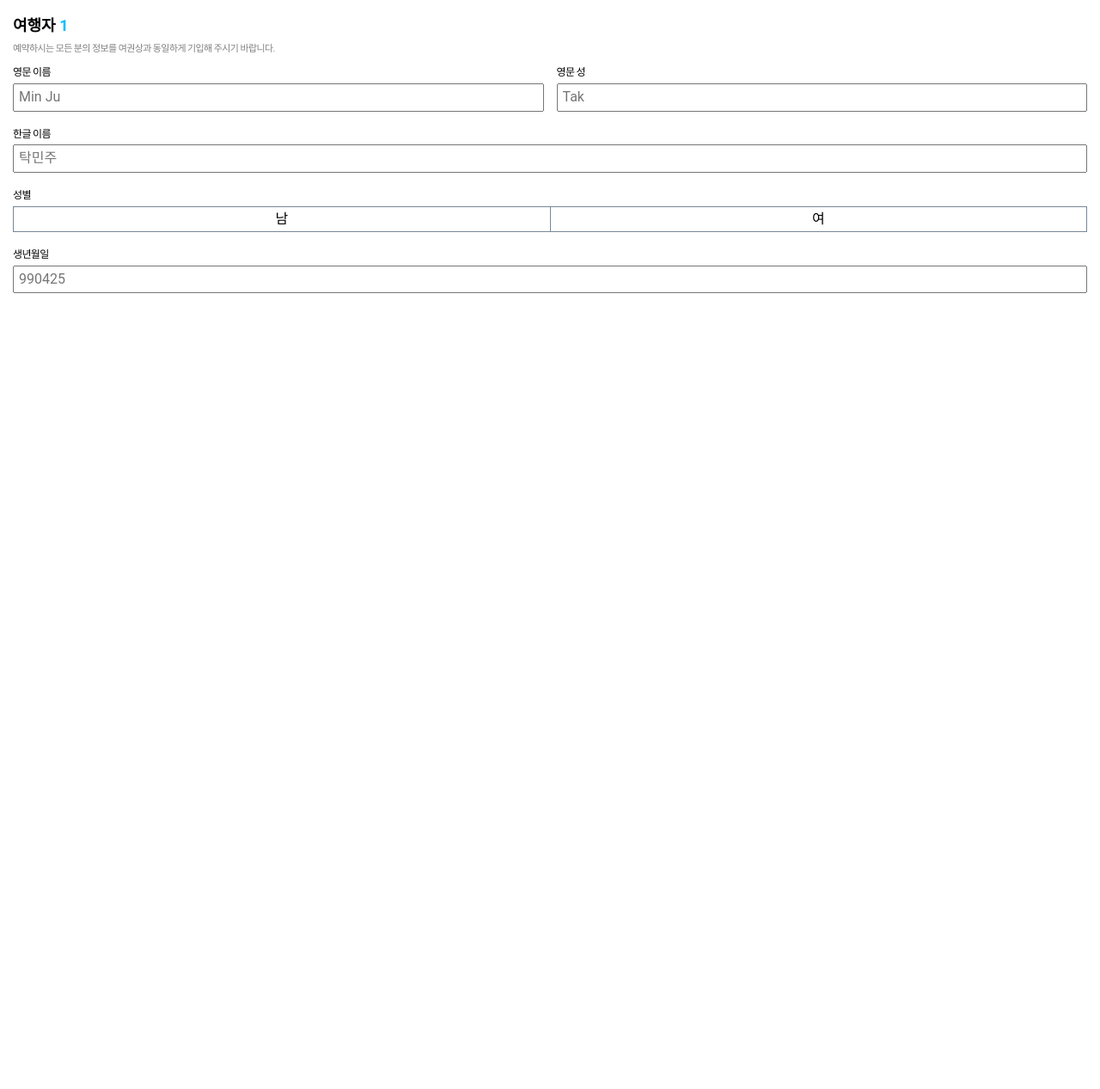
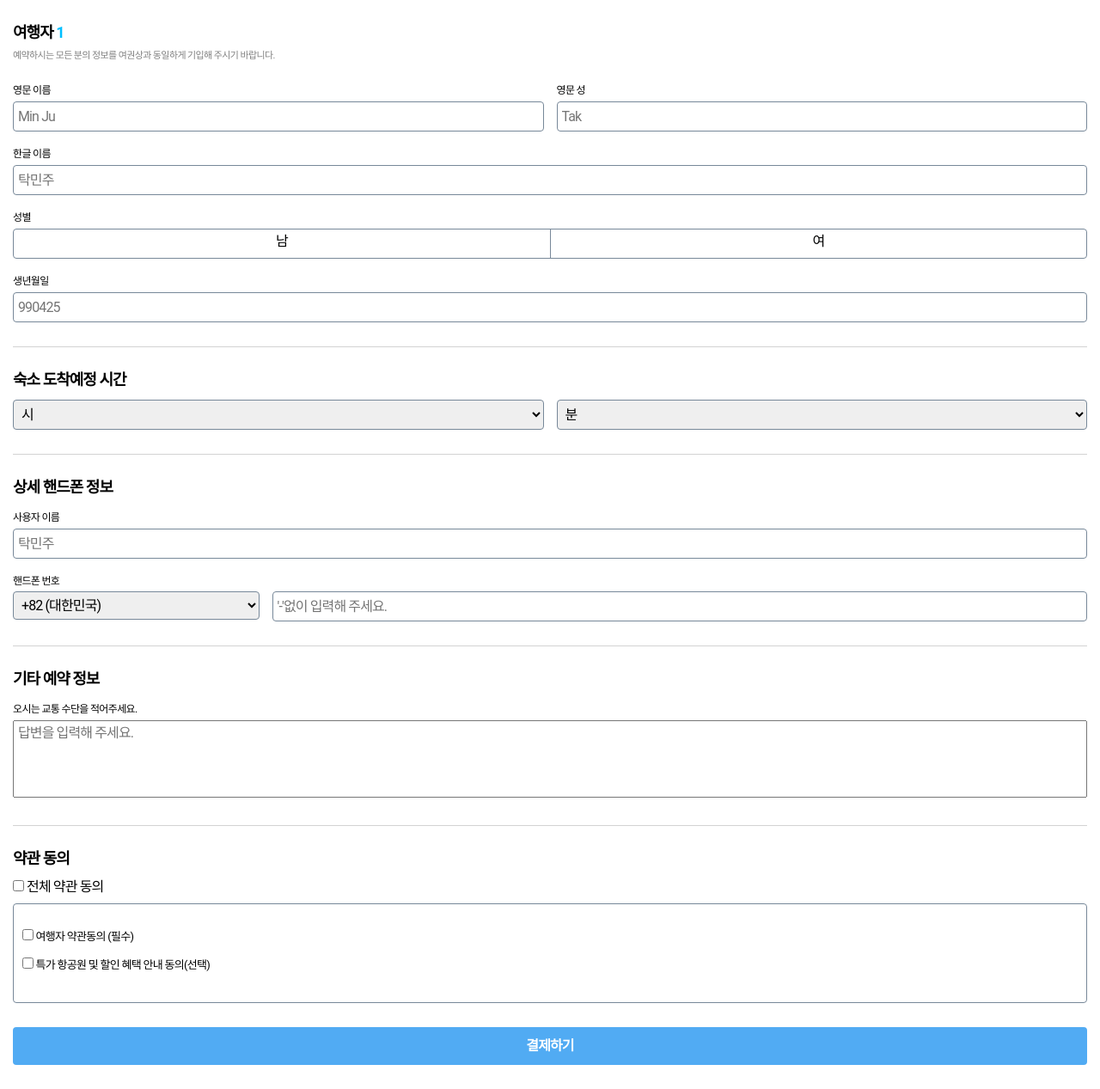
Before and after one commit to min-99/task-min-99, a React (Create React App) app: page / in a window 1280 px wide. Shown: the whole page at 86% size. Before the commit the page ends 800 px from the top, so only its background shows below. Built offline with nearby package versions, Linux system fonts and the light colour scheme.

Commit message:
디자인 사항 개발

```diff
--- /dev/null
+++ b/src/components/Button.tsx
@@ -0,0 +1,28 @@
+import React from "react";
+import styled from 'styled-components';
+
+interface Button {
+    title: string,
+    name: string,
+}
+
+const SButton = styled.button`
+    width: 100%;
+    background-color: #51ABF3;
+    border: none;
+    height: 44px;
+    border-radius: 4px;
+    color: white;
+    font-weight: 700;
+`;
+
+
+function Button ({title, name}: Button) {
+    return (
+        <>
+        <SButton type="button" name={name}>{title}</SButton>
+        </>
+    );
+}
+
+export default Button;
--- a/src/components/Select.tsx
+++ b/src/components/Select.tsx
@@ -23,6 +23,10 @@ const SSelect = styled.div`
         border: 1px solid lightslategrey;
         display: inline-flex;
         width: 100%;
+
+        border: 0.2px solid lightslategrey;
+        border-radius: 4px;
+        height: 35px;
 
         & div {
             padding: 5px;
--- /dev/null
+++ b/src/components/TextArea.tsx
@@ -0,0 +1,44 @@
+import React from "react";
+import styled from 'styled-components';
+
+interface TextArea {
+    placeholder: string,
+    value: string
+}
+
+const STextArea = styled.div`
+    width: 100%;
+
+    & + & {
+        margin-left: 15px;
+    }
+
+    & .TextAreaTitle {
+        font-size: 12px;
+        font-weight: normal;
+        letter-spacing: -0.055em;
+        padding: 5px 0px;
+    }
+
+    & textarea {
+        padding: 5px;
+        width: 100%;
+        height: 90px;
+        resize: none;
+    }
+
+
+`;
+
+function TextArea ({ placeholder, value}: TextArea) {
+    return (
+        <STextArea>
+            <div className="TextAreaTitle">오시는 교통 수단을 적어주세요.</div>
+            <textarea placeholder={placeholder}>{value}</textarea>
+        </STextArea>
+    );
+}
+
+
+
+export default TextArea;
--- a/src/form/ArrivalTimeInputForm.tsx
+++ b/src/form/ArrivalTimeInputForm.tsx
@@ -1,31 +1,6 @@
 import React from "react";
-import styled from 'styled-components';
 
-import {STitle, SFormContent} from '../style/common';
-
-const SArrivalTimeInputForm = styled.div`
-    padding : 20px 15px;
-
-    & .row {
-        display: inline-flex;
-        position: relative;
-        width: 100%;
-
-        & select {
-            padding: 5px;
-            width: 100%;
-        }
-
-        & select + select {
-            margin-left: 15px;
-        }
-    }
-
-    & .row + .row {
-        margin-top : 15px;
-    }
-`;
-
+import {STitle, SFormContent, SForm, SRow} from '../style/common';
 
 function ArrivalTimeInputForm() {
 
@@ -47,11 +22,11 @@ function ArrivalTimeInputForm() {
     }
 
     return (
-        <SArrivalTimeInputForm>
+        <SForm>
             <STitle>숙소 도착예정 시간</STitle>
 
             <SFormContent>
-                <div className="row">
+                <SRow>
                     <select>
                         <option>시</option>
                         {hourRendering()}
@@ -60,10 +35,10 @@ function ArrivalTimeInputForm() {
                         <option>분</option>
                         {minuteRendering()}
                     </select>
-                </div>
+                </SRow>
             </SFormContent>
 
-        </SArrivalTimeInputForm>
+        </SForm>
     );
 }
 
--- /dev/null
+++ b/src/form/EtcInputForm.tsx
@@ -0,0 +1,24 @@
+import React from "react";
+import styled from 'styled-components';
+
+import TextArea from '../components/TextArea';
+
+import {STitle, SFormContent, SForm, SRow} from '../style/common';
+
+
+function EtcInputForm () {
+    return (
+        <SForm>
+            <STitle>기타 예약 정보</STitle>
+
+            <SFormContent>
+                <SRow>
+                    <TextArea placeholder="답변을 입력해 주세요." value=""></TextArea>
+                </SRow>
+            </SFormContent>
+
+        </SForm>
+    );
+}
+
+export default EtcInputForm;
--- a/src/form/PhoneInputForm.tsx
+++ b/src/form/PhoneInputForm.tsx
@@ -3,39 +3,25 @@ import styled from 'styled-components';
 
 import Input from '../components/Input';
 import Phone from '../components/Phone';
-import {STitle, SFormContent} from '../style/common';
-
-const SPhoneInputForm = styled.div`
-    padding : 20px 15px;
-
-    & .row {
-        display: inline-flex;
-        position: relative;
-        width: 100%;
-    }
-
-    & .row + .row {
-        margin-top : 15px;
-    }
-`;
+import {STitle, SFormContent, SForm, SRow} from '../style/common';
 
 
 function PhoneInputForm () {
     return (
-        <SPhoneInputForm>
+        <SForm>
             <STitle>상세 핸드폰 정보</STitle>
 
             <SFormContent>
-                <div className="row">
+                <SRow>
                     <Input title="사용자 이름" name="userName" placeholder="탁민주" value=""></Input>
-                </div>
+                </SRow>
 
-                <div className="row">
+                <SRow>
                     <Phone selectValue="82" value=""></Phone>
-                </div>
+                </SRow>
             </SFormContent>
 
-        </SPhoneInputForm>
+        </SForm>
     );
 }
 
--- /dev/null
+++ b/src/form/TermsForm.tsx
@@ -0,0 +1,38 @@
+import React from "react";
+import styled from 'styled-components';
+
+import {STitle, SFormContent, SForm} from '../style/common';
+
+
+const SCheckboxContainer = styled.div`
+    border: 0.2px solid lightslategrey;
+    border-radius: 4px;
+    width: 100%;
+    height: 116px;
+    margin: 10px 0px;
+    font-size: 13px;
+    padding: 21px 10px;
+
+     & .checkboxRow {
+         line-height : 33px;
+     }
+`;
+
+function TermsForm() {
+    return (
+        <SForm>
+            <STitle>약관 동의</STitle>
+
+            <SFormContent>
+                <label><input type="checkbox"  name="allAgree"/>&nbsp;전체 약관 동의</label>
+                <SCheckboxContainer>
+                    <div className="checkboxRow"><label><input type="checkbox"  name="agree1"/>&nbsp;여행자 약관동의 (필수)</label></div>
+                    <div className="checkboxRow"><label><input type="checkbox"  name="agree2"/>&nbsp;특가 항공원 및 할인 혜택 안내 동의(선택)</label></div>
+                </SCheckboxContainer>
+            </SFormContent>
+
+        </SForm>
+    );
+}
+
+export default TermsForm;
--- a/src/form/TravelerInputForm.tsx
+++ b/src/form/TravelerInputForm.tsx
@@ -4,7 +4,7 @@ import styled from 'styled-components';
 import Input from '../components/Input';
 import Select from '../components/Select';
 
-import {STitle} from '../style/common';
+import {STitle, SSubTitle, SFormContent, SForm, SRow} from '../style/common';
 
 interface TravelerInputForm{
     title: string,
@@ -12,59 +12,41 @@ interface TravelerInputForm{
     subTitle?: string | undefined
 }
 
-const STravelerInputForm = styled.div`
-    padding : 20px 15px;
-
-    & .TravelerInputFormSubTitle {
-        font-size: 11px;
-        letter-spacing: -0.055em;
-        padding: 10px 0px;
-        color: gray;
-    }
-
-    & .row {
-        display: inline-flex;
-        position: relative;
-        width: 100%;
-    }
-
-    & .row + .row {
-        margin-top : 15px;
-    }
-`;
 
 function TravelerInputForm ({title, number, subTitle} : TravelerInputForm) {
 
     return (
-        <STravelerInputForm>
+        <SForm>
             <STitle>{title}&nbsp;<span className="number">{number}</span></STitle>
-            {subTitle && <div className="TravelerInputFormSubTitle">{subTitle}</div>}
+            {subTitle && <SSubTitle>{subTitle}</SSubTitle>}
 
+            <SFormContent>
                 {/* 영문 이름 start */}
-            <div className="row">
+                <SRow>
                     <Input title="영문 이름" name="englishLastName" placeholder="Min Ju" value=""></Input>
                     <Input title="영문 성" name="englishFirstName" placeholder="Tak" value=""></Input>
-            </div>
+                </SRow>
                 {/* 영문 이름 end */}
 
                 {/* 한글 이름 start */}
-            <div className="row">
+                <SRow>
                     <Input title="한글 이름" name="koreanName" placeholder="탁민주" value=""></Input>
-            </div>
+                </SRow>
                 {/* 한글 이름 end */}
 
                 {/* 성별 start */}
-            <div className="row">
+                <SRow>
                     <Select title="성별" name="gender" option={['남', '여']} selectValue=""></Select>
-            </div>
+                </SRow>
                 {/* 성별 end */}
 
                 {/* 생년월일 start */}
-            <div className="row">
+                <SRow>
                     <Input title="생년월일" name="birthday" placeholder="990425" value=""></Input>
-            </div>
+                </SRow>
                 {/* 생년월일 end */}
-        </STravelerInputForm>
+            </SFormContent>
+        </SForm>
     );
 }
 
--- a/src/page/Payment.tsx
+++ b/src/page/Payment.tsx
@@ -1,11 +1,28 @@
 import React from "react";
+import styled from 'styled-components';
+
 import TravelerInputForm from '../form/TravelerInputForm';
+import ArrivalTimeInputForm from '../form/ArrivalTimeInputForm';
+import PhoneInputForm from '../form/PhoneInputForm';
+import SEtcInputForm from '../form/EtcInputForm';
+import TermsForm from '../form/TermsForm';
+import Button from '../components/Button';
+
+const SPayment = styled.div`
+    padding : 28px 15px;
+`;
 
 function Payment() {
     return (
-        <div>
+        <SPayment>
             <TravelerInputForm title="여행자" number={1} subTitle="예약하시는 모든 분의 정보를 여권상과 동일하게 기입해 주시기 바랍니다."/>
-        </div>
+            <ArrivalTimeInputForm/>
+            <PhoneInputForm/>
+            <SEtcInputForm/>
+            <TermsForm/>
+
+            <Button title="결제하기" name="payment"/>
+        </SPayment>
     );
 }
 
--- a/src/style/common.tsx
+++ b/src/style/common.tsx
@@ -9,10 +9,53 @@ export const STitle = styled.div`
     }
 `;
 
+export const SSubTitle = styled.div`
+    font-size: 11px;
+    letter-spacing: -0.055em;
+    padding: 10px 0px;
+    color: gray;
+`;
+
 export const SFlexDiv = styled.div`
     display: flex;
+`;
+
+export const SForm = styled.div`
+    margin: 28px 0px;
+
+    &:nth-child(1) {
+        margin-top: 0px;
+    }
+
+    &:last-child {
+        border: none;
+    }
+
+    & + & {
+        padding-top: 28px;
+        border-top: 1px solid lightgray;
+    }
 `;
 
 export const SFormContent = styled.div`
     margin: 13px 0px;
 `;
+
+export const SRow = styled.div`
+    display: inline-flex;
+    position: relative;
+    width: 100%;
+
+    & select {
+        padding: 5px;
+        width: 100%;
+    }
+
+    & select + select {
+        margin-left: 15px;
+    }
+
+    & + & {
+        margin-top : 15px;
+    }
+`;
--- a/src/style/global-styles.ts
+++ b/src/style/global-styles.ts
@@ -15,6 +15,18 @@ const GlobalStyle = createGlobalStyle`
         outline: none;
         word-break: keep-all;
         box-sizing: border-box;
+
+        letter-spacing: -0.055em;
+    }
+
+    input, select {
+      border: 0.2px solid lightslategrey;
+      border-radius: 4px;
+      height: 35px;
+    }
+
+    & input[type="checkbox"] {
+        height: fit-content;
     }
 `;
 
```
Lines whose indentation alone changed are shown as unchanged.
